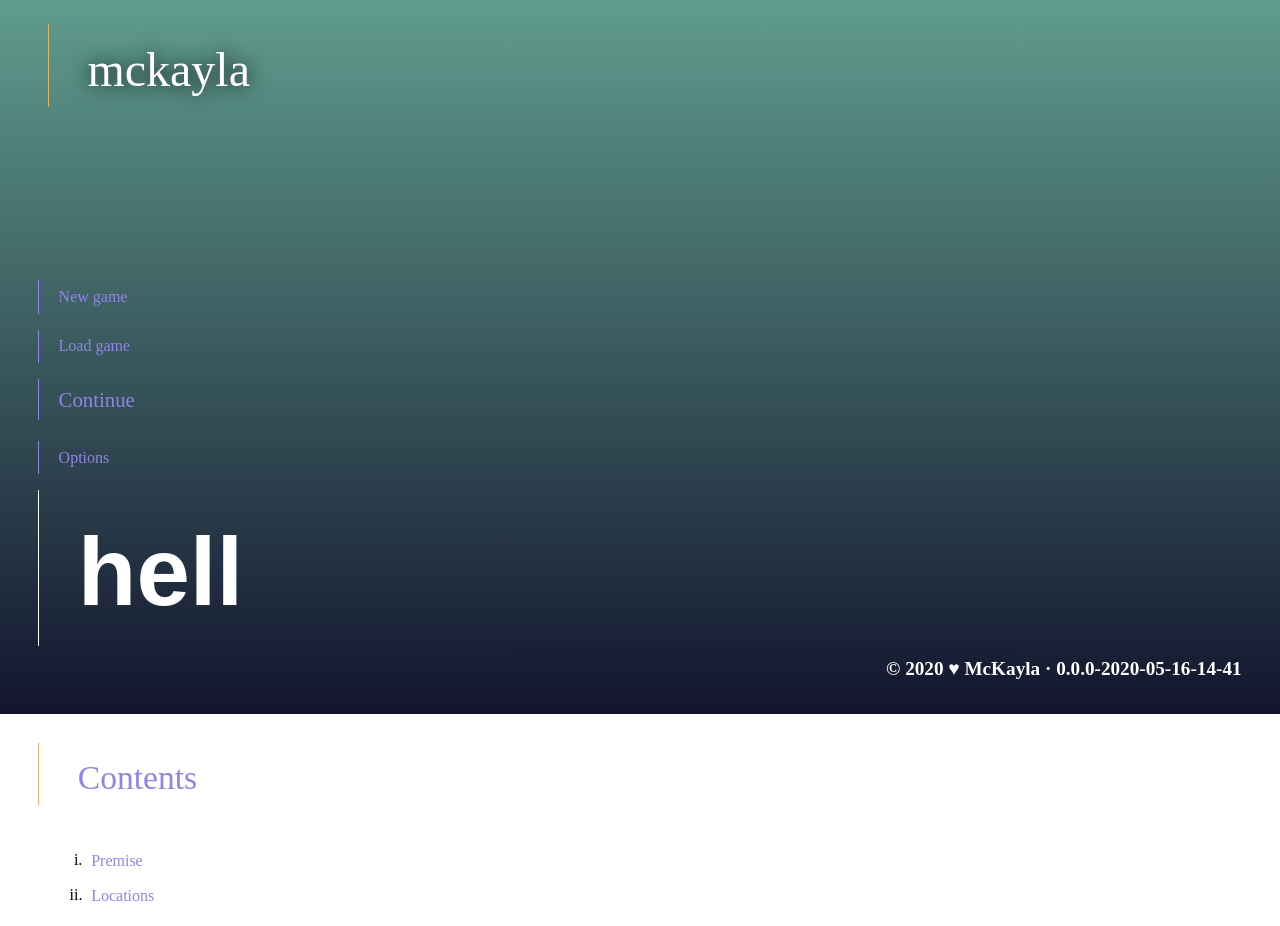
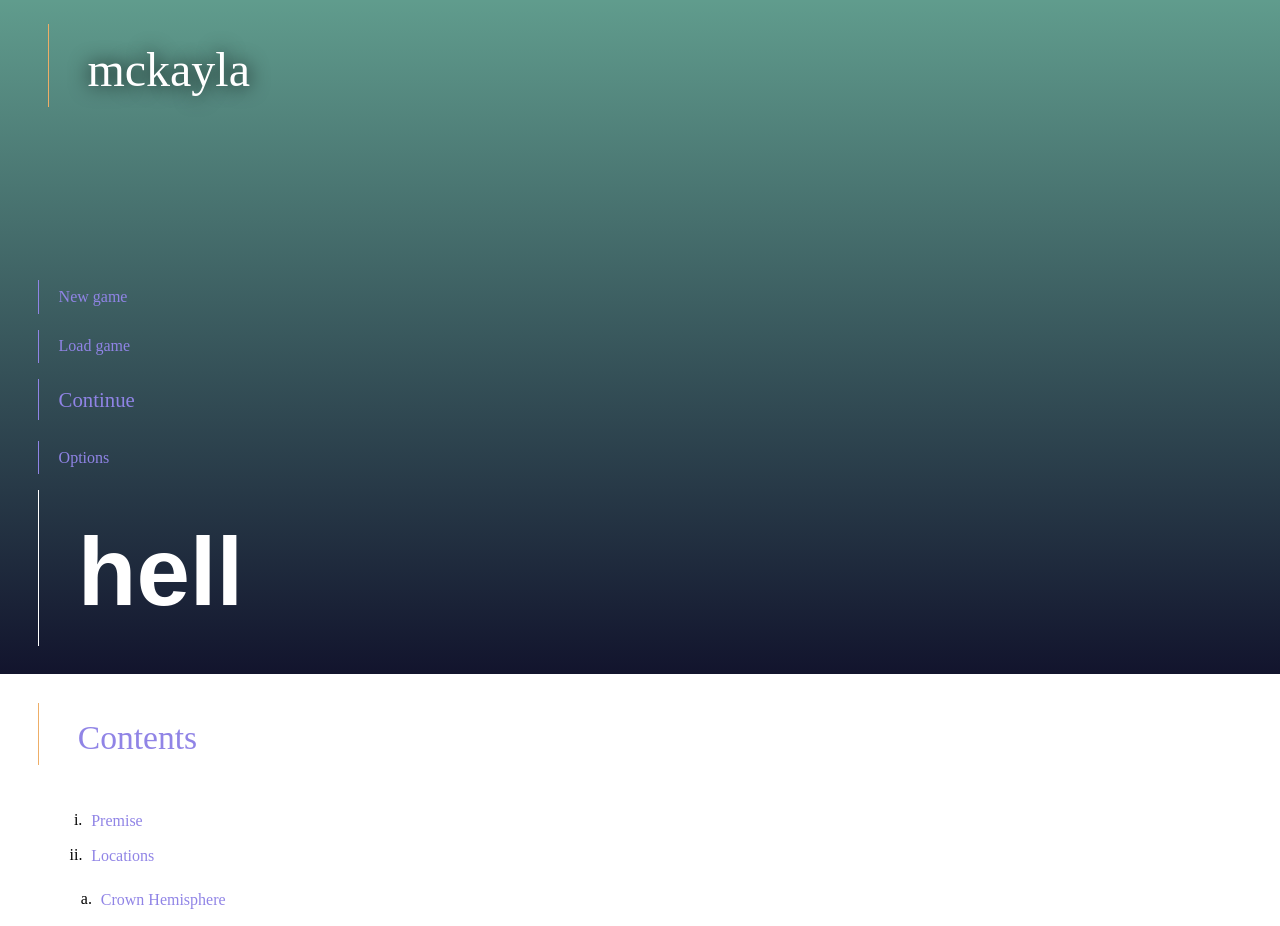
Before and after one commit to partheseas/mckay.la, a Node project: template src/pages/hell/index.pug in a window 1280 px wide. Shown: the top 926 px of the page. Run offline with Node 20 templates, Linux system fonts and the light colour scheme; the template is opened without the code that fills it, so the values that code supplies are empty; style sheets or scripts are compiled from the project's sources; some libraries are stand-ins or nearby versions; some web fonts are replaced.

Commit message:
no prefilled version

```diff
--- a/src/pages/hell/index.pug
+++ b/src/pages/hell/index.pug
@@ -14,7 +14,6 @@ block body
 		p.active Continue
 		p Options
 		h1.sans-serif Hell
-		h6.version &copy; 2020 &hearts; McKayla &middot; 0.0.0-2020-05-16-14-41
 
 	section.container
 		h2#toc: a(href="#toc") Contents
```
